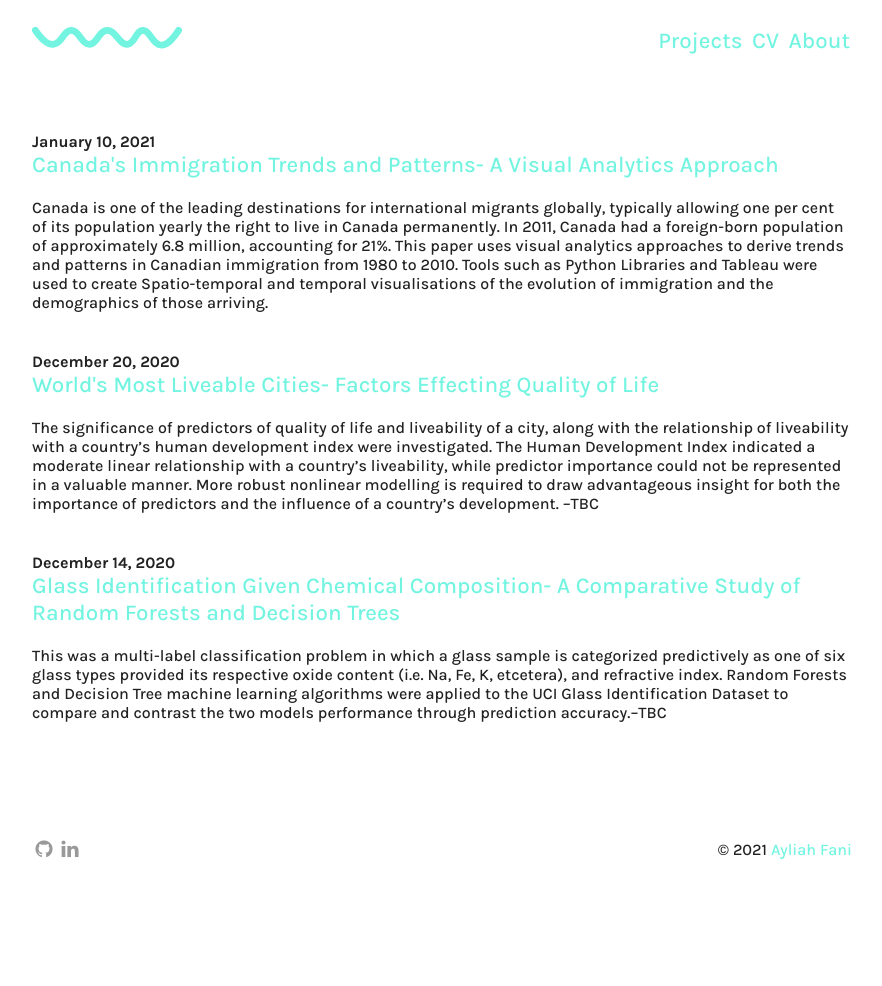
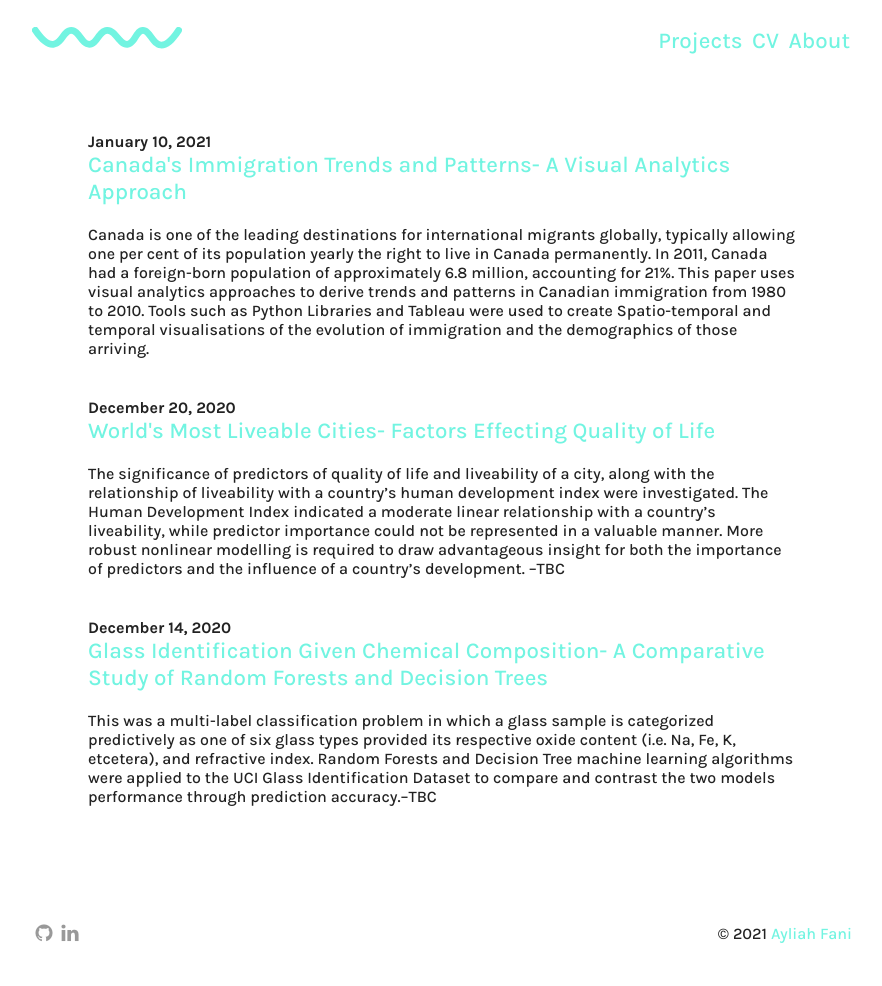
Before and after one commit to ayliahfani/ayliahfani.github.io, a Jekyll site: the page built from content/projects.html, in a window 1280 px wide. Shown: the whole page, without its empty margins (198-1080 px from the left). Built offline with Jekyll 4.4.1, drawn with Linux system fonts in a browser that asks for light colours; before the commit the page ends 902 px from its top, so only the background shows below that.

Commit message:
Update default.html

```diff
--- a/_layouts/default.html
+++ b/_layouts/default.html
@@ -33,7 +33,7 @@
       </div>
     </div>
 
-    <div class="content-section" style="padding-left: 0px !important; padding-right: 0px !important;">
+    <div class="content-section">
     {{ content }}
     </div>
 
```
